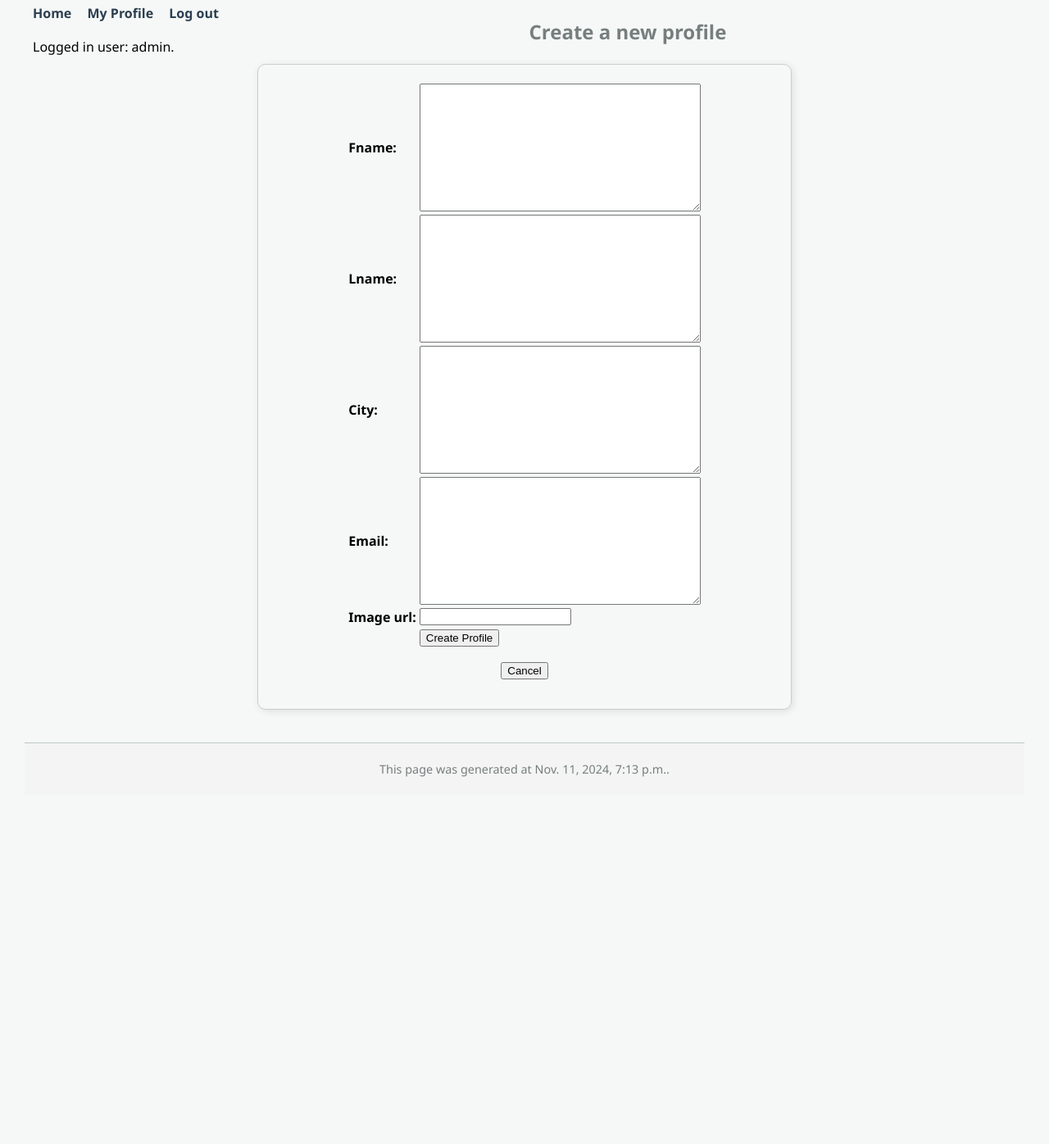
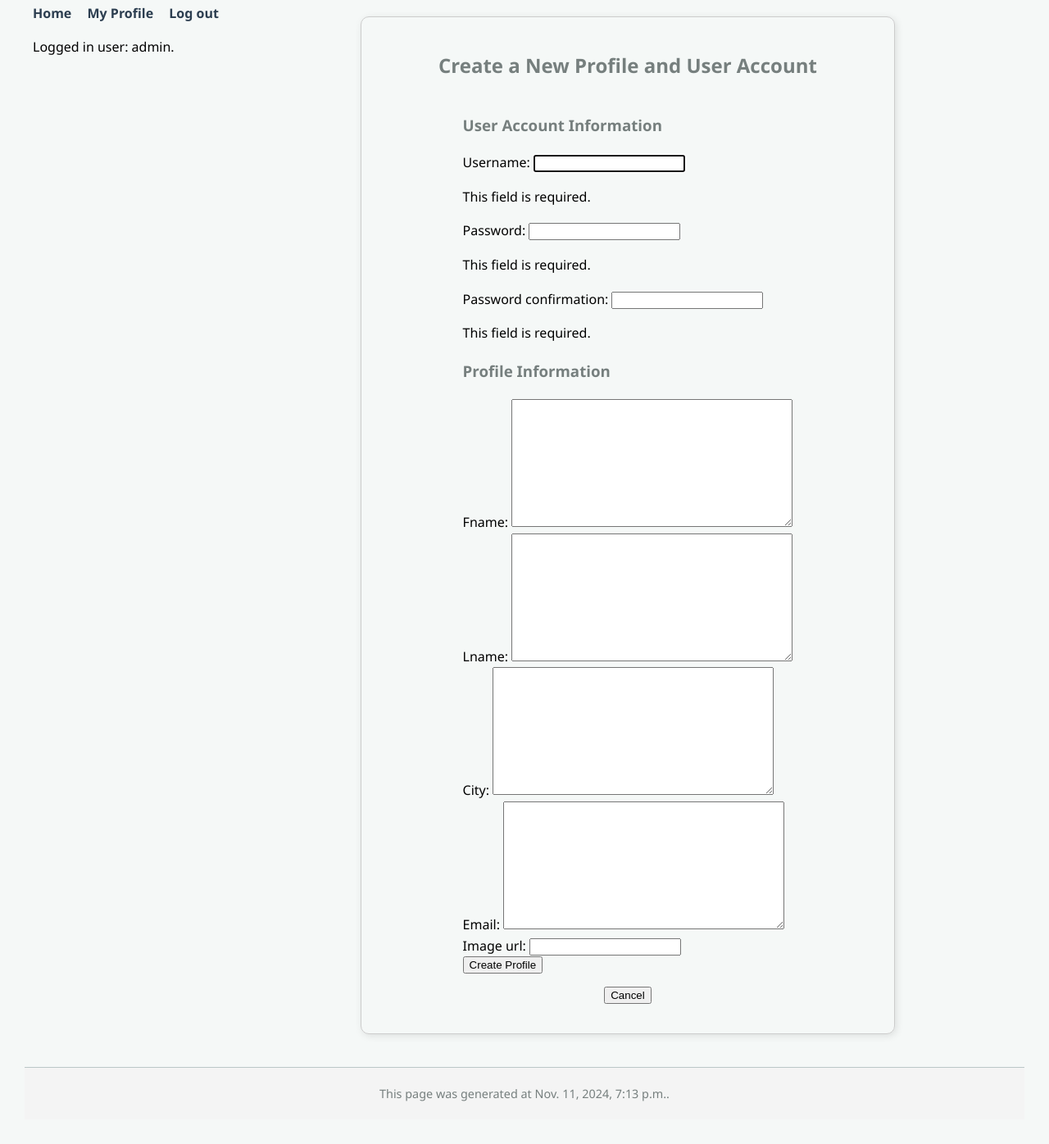
Before and after one commit to cros-nash/cs412, a Django app: page /mini_fb/create_profile/ in a window 1280 px wide. Shown: the part 115-1511 px from the top of the page at 82% size. Before the commit the page ends 1063 px from the top, so only its background shows below. Run offline with Django 4.2, Linux system fonts and the light colour scheme; a user stored in the database is signed in; data comes from the database, SQL or seed files in the repository; both versions use the stored data as it was after the commit; some libraries are stand-ins or nearby versions.

Commit message:
finished task 3

```diff
--- a/cs412/settings.py
+++ b/cs412/settings.py
@@ -43,7 +43,11 @@
     "restaurant", # assign4
     "blog", # lecture app
     "mini_fb", # assign5
+    'crispy_forms',
+    'crispy_bootstrap4',
 ]
+
+CRISPY_TEMPLATE_PACK = 'bootstrap4'
 
 MIDDLEWARE = [
     "django.middleware.security.SecurityMiddleware",
--- a/mini_fb/templates/mini_fb/create_profile_form.html
+++ b/mini_fb/templates/mini_fb/create_profile_form.html
@@ -1,24 +1,42 @@
 <!-- mini_fb/templates/mini_fb/create_profile_form.html -->
 {% extends 'mini_fb/base.html' %}
+{% load crispy_forms_tags %}
+
 {% block content %}
-    <h2>Create a new profile</h2>
-    <div class="form-container">
-        <form method='POST'>
-            <table class="form-table">
-                {{form.as_table}}
-                <tr>
-                    <td></td>
-                    <td>
-                        <input type='submit' name='Create Profile' value='Create Profile'>
-                        {% csrf_token %}
-                    </td>
-                </tr>
-            </table>
-        </form>
+<div class="form-container">
+    <h2>Create a New Profile and User Account</h2>
+    <form method="post">
+        {% csrf_token %}
+        <h3>User Account Information</h3>
+        {{ user_form.non_field_errors }}
+        {% for field in user_form %}
+            <div class="form-group">
+                {{ field.label_tag }}
+                {{ field }}
+                {% if field.errors %}
+                    <div class="error">{{ field.errors }}</div>
+                {% endif %}
+            </div>
+        {% endfor %}
 
-        <!-- Cancel button redirects to the 'show_all' view -->
-        <form action="{% url 'show_all' %}">
-            <input type='submit' name='Cancel' value='Cancel'>
-        </form>
-    </div>
+        <h3>Profile Information</h3>
+        {{ form.non_field_errors }}
+        {% for field in form %}
+            <div class="form-group">
+                {{ field.label_tag }}
+                {{ field }}
+                {% if field.errors %}
+                    <div class="error">{{ field.errors }}</div>
+                {% endif %}
+            </div>
+        {% endfor %}
+
+        <button type="submit">Create Profile</button>
+    </form>
+
+    <!-- Cancel button -->
+    <form action="{% url 'show_all_profiles' %}">
+        <button type="submit">Cancel</button>
+    </form>
+</div>
 {% endblock %}
--- a/mini_fb/views.py
+++ b/mini_fb/views.py
@@ -6,6 +6,8 @@
 from .forms import CreateProfileForm, CreateStatusMessageForm, UpdateProfileForm, UpdateStatusMessageForm
 from django.urls import reverse
 from django.contrib.auth.mixins import LoginRequiredMixin
+from django.contrib.auth.forms import UserCreationForm
+from django.contrib.auth import login, authenticate
 
 class ShowAllView(ListView):
     '''Create a subclass of ListView to display all mini_fb profiles.'''
@@ -33,27 +35,36 @@
         context['current_time'] = timezone.now()
         return context
 
-class CreateProfileView(LoginRequiredMixin, CreateView):
+class CreateProfileView(CreateView):
     '''A view to create a new profile and save it to the database.'''
     form_class = CreateProfileForm
     template_name = "mini_fb/create_profile_form.html"
 
+    def get_context_data(self, **kwargs):
+        context = super().get_context_data(**kwargs)
+        context['user_form'] = UserCreationForm(self.request.POST)
+        context['current_time'] = timezone.now()
+        return context
+
     def form_valid(self, form):
-        self.object = form.save()
-        print(self.object.pk)  # Debugging print statement
-        return super().form_valid(form)
+        context = self.get_context_data()
+        user_form = context['user_form']
 
-    def get_success_url(self) -> str:
-        '''Return the URL to redirect to after successfully submitting the form.'''
-        # Redirect to the profile detail page using the newly created profile's pk
+        if user_form.is_valid():
+            user = user_form.save()
+            username = user_form.cleaned_data.get('username')
+            password = user_form.cleaned_data.get('password1')
+            user = authenticate(username=username, password=password)
+            login(self.request, user)
+            form.instance.user = user
+            self.object = form.save()
+            return super().form_valid(form)
+        else:
+            return self.form_invalid(form)
+
+    def get_success_url(self):
         return reverse('profile', kwargs={'pk': self.object.pk})
 
-    def get_context_data(self, **kwargs):
-        # Call the base implementation first to get the existing context
-        context = super().get_context_data(**kwargs)
-        # Add 'current_time' to the context
-        context['current_time'] = timezone.now()
-        return context
 
 class CreateStatusMessageView(LoginRequiredMixin, CreateView):
     '''A view to create a new comment and save it to the database.'''
```
Also changed, not shown: requirements.txt (+10 -8 lines), db.sqlite3.
